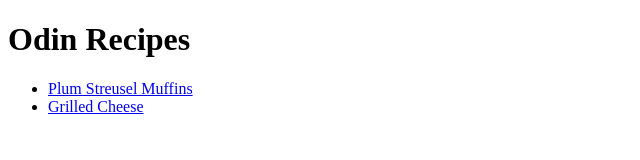
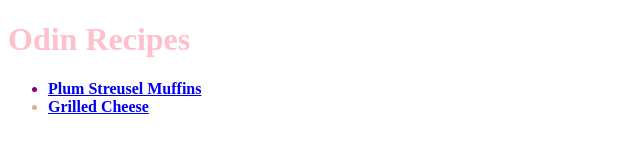
Before and after one commit to wmiq84/odin-recipes, a plain HTML site: page index.html in a window 1280 px wide. Shown: the whole page, without its empty margins (0-640 px from the left). Drawn offline with Linux system fonts and the light colour scheme.

Commit message:
Add css to home page

```diff
--- /dev/null
+++ b/css/style.css
@@ -0,0 +1,16 @@
+.title {
+    color:pink;
+}
+
+.muffins,
+.grilled-cheese {
+    font-weight: bold;
+}
+
+.grilled-cheese {
+    color: tan;
+}
+
+.muffins {
+    color: purple;
+}
--- a/index.html
+++ b/index.html
@@ -2,13 +2,14 @@
 <html lange="en">
     <head>
         <meta charset="UTF-8">
+        <link rel="stylesheet" href="css/style.css">
         <title>Odin Recipes</title>
     </head>
     <body>
-        <h1>Odin Recipes</h1>
+        <h1 class="title">Odin Recipes</h1>
         <ul>
-            <li><a href="recipes/muffins.html">Plum Streusel Muffins</a></li>
-            <li><a href="recipes/grilled-cheese.html">Grilled Cheese</a></li>
+            <li class="muffins"><a href="recipes/muffins.html">Plum Streusel Muffins</a></li>
+            <li class="grilled-cheese"><a href="recipes/grilled-cheese.html">Grilled Cheese</a></li>
         </ul>
     </body>
 </html>
```
